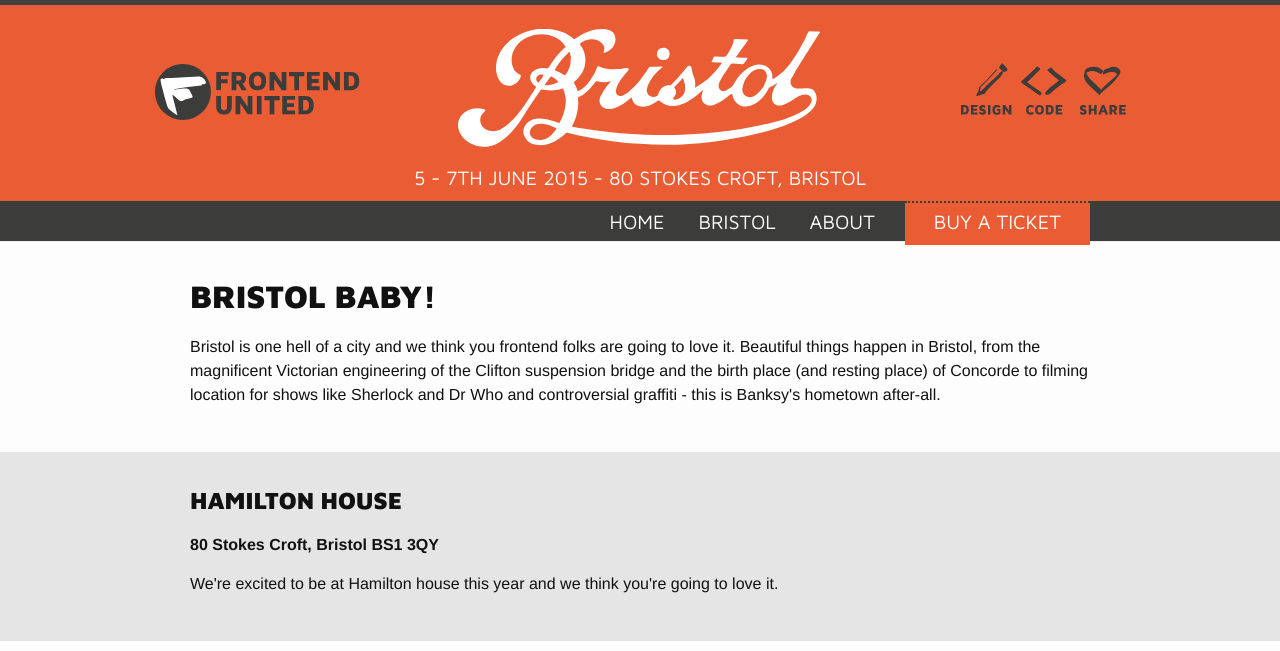
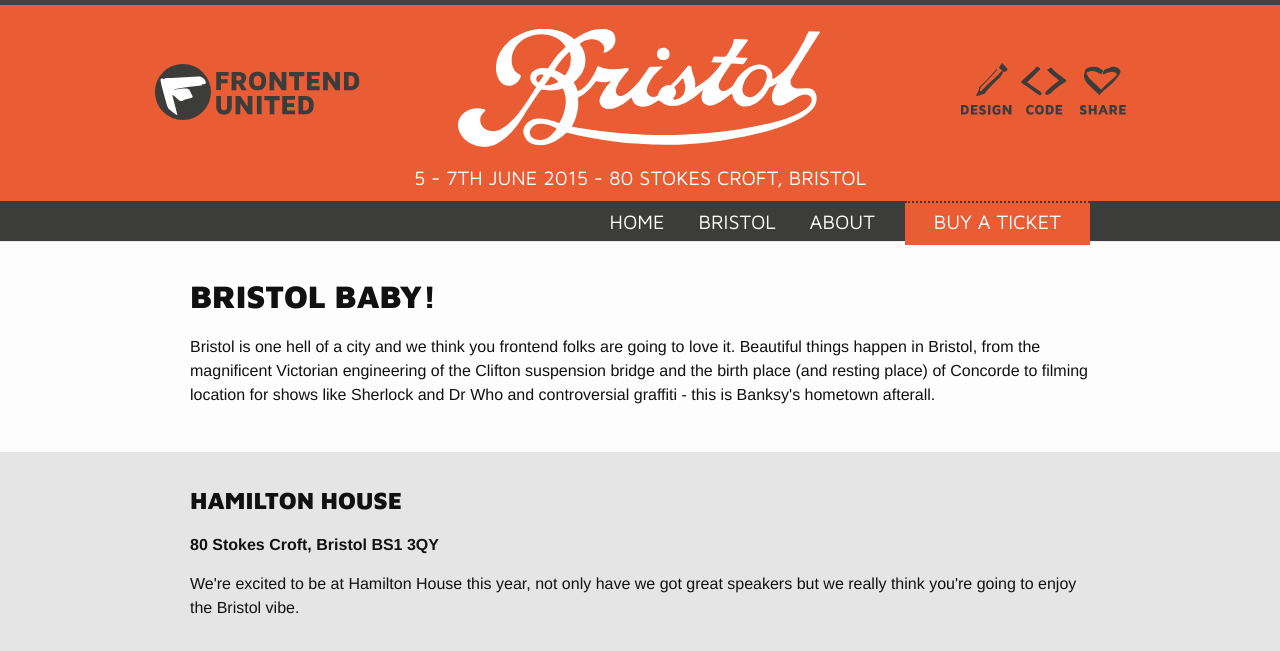
Before and after one commit to drupal-frontend/feu2015, a Jekyll site: the page built from location.html, in a window 1280 px wide and 1400 px high, cut to the strip 0-651 px from the top of the window. Built offline with Jekyll 4.4.1, drawn with Linux system fonts in a browser that asks for light colours; Markdown is read by kramdown in place of the engine named in the settings; some of the changed text lies outside the part shown.

Commit message:
rewording some bits

```diff
--- a/_includes/only-text-no-columns.html
+++ b/_includes/only-text-no-columns.html
@@ -1,6 +1,6 @@
 <div class="section no-columns">
   <div class="wrapper">
     <h1>Bristol baby!</h1>
-    <p>Bristol is one hell of a city and we think you frontend folks are going to love it. Beautiful things happen in Bristol, from the magnificent Victorian engineering of the Clifton suspension bridge and the birth place (and resting place) of Concorde to filming location for shows like Sherlock and Dr Who and controversial graffiti - this is Banksy's hometown after-all.  </p>
+    <p>Bristol is one hell of a city and we think you frontend folks are going to love it. Beautiful things happen in Bristol, from the magnificent Victorian engineering of the Clifton suspension bridge and the birth place (and resting place) of Concorde to filming location for shows like Sherlock and Dr Who and controversial graffiti - this is Banksy's hometown afterall.  </p>
   </div>
 </div>
--- a/_includes/two-column-location.html
+++ b/_includes/two-column-location.html
@@ -2,7 +2,7 @@
   <div class="wrapper">
     <h2>Hamilton House</h2>
     <p><strong>80 Stokes Croft, Bristol BS1 3QY</strong></p>
-    <p>We're excited to be at Hamilton house this year and we think you're going to love it. </p>
+    <p>We're excited to be at Hamilton House this year, not only have we got great speakers but we really think you're going to enjoy the Bristol vibe. </p>
   </div>
 </div>
 
```
Also changed, not shown: other parts of _includes/two-column-location.html (+1 -1 lines).
